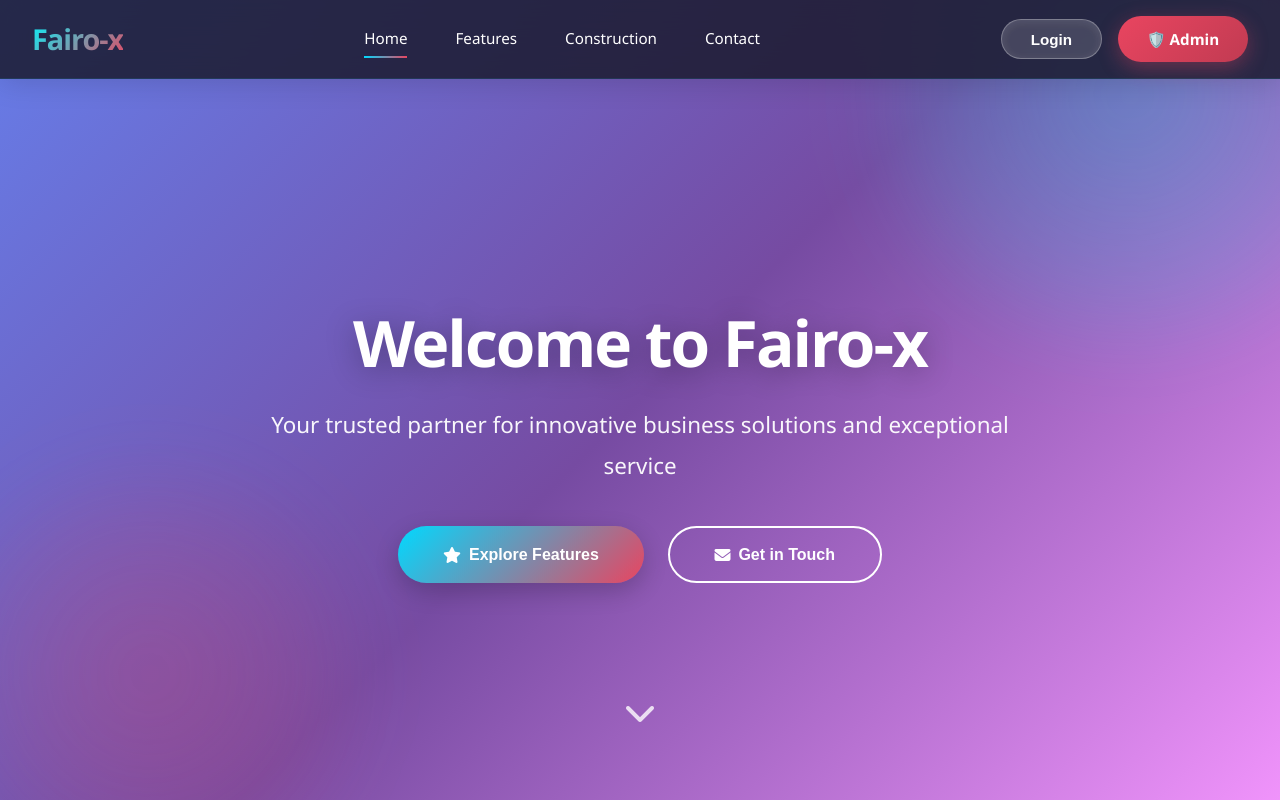
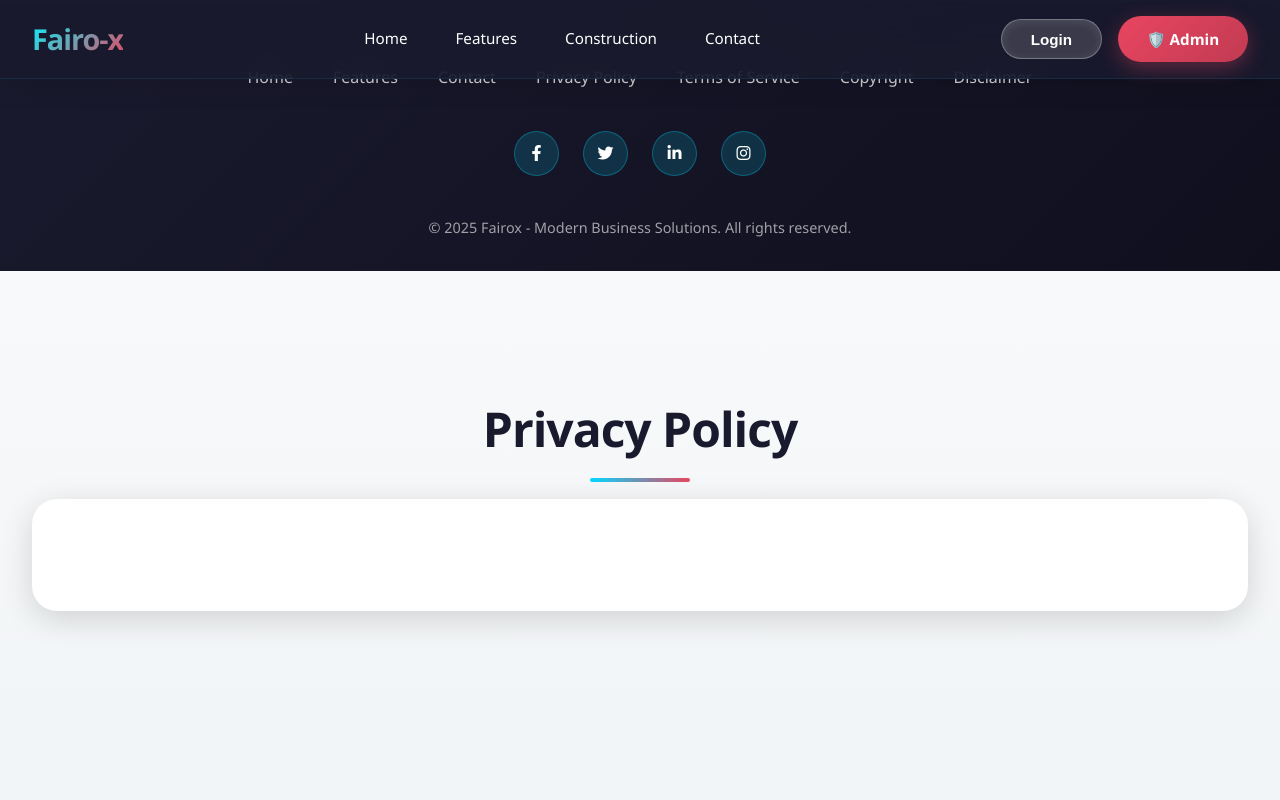
Before and after one commit to fairo2/fairox, a website: page public/index.html in a window 1280 px wide. Both pictures are taken after a click on the link "Privacy Policy". Shown: the top 800 px of the page. Drawn offline with Linux system fonts and the light colour scheme.

Commit message:
html index updated to add links to Privacy Policy, Terms of Service, Copyright, and Disclaimer pages.

```diff
--- a/public/index.html
+++ b/public/index.html
@@ -1395,6 +1395,48 @@
                 font-size: 1.5rem;
             }
         }
+
+        /*legal info*/
+        .legal-page {
+    background: linear-gradient(180deg, #f8f9fa 0%, #eef2f5 100%);
+    min-height: 100vh;
+    padding: 120px 2rem 4rem !important;
+}
+
+.legal-content {
+    background: white;
+    padding: 3.5rem;
+    border-radius: 25px;
+    box-shadow: var(--shadow-md);
+    margin-top: 2rem;
+    line-height: 1.8;
+}
+
+.legal-content h3 {
+    color: var(--primary);
+    font-size: 1.5rem;
+    margin-top: 2rem;
+    margin-bottom: 1rem;
+    font-weight: 700;
+    border-left: 4px solid var(--accent);
+    padding-left: 1rem;
+}
+
+.legal-content p {
+    color: var(--text);
+    font-size: 1rem;
+    margin-bottom: 1rem;
+}
+
+.legal-content ul {
+    margin-left: 2rem;
+    margin-bottom: 1.5rem;
+}
+
+.legal-content li {
+    margin-bottom: 0.8rem;
+    color: var(--text);
+}
     </style>
 </head>
 <body>
@@ -1645,8 +1687,10 @@
                 <a href="#" onclick="showPage('home'); return false;">Home</a>
                 <a href="#" onclick="showPage('features'); return false;">Features</a>
                 <a href="#" onclick="showPage('contact'); return false;">Contact</a>
-                <a href="#">Privacy Policy</a>
-                <a href="#">Terms of Service</a>
+                <a onclick="showPage('privacy')">Privacy Policy</a>
+            <a onclick="showPage('terms')">Terms of Service</a>
+            <a onclick="showPage('copyright')">Copyright</a>
+            <a onclick="showPage('disclaimer')">Disclaimer</a>
             </div>
             <div class="social-links">
                 <a href="#" title="Facebook"><i class="fab fa-facebook-f"></i></a>
@@ -1772,39 +1816,42 @@
             });
         }
 
-        function showPage(page) {
+        function showPage(pageId) {
     // Hide loader if visible
     const loader = document.getElementById('loaderScreen');
     if (loader && !loader.classList.contains('fade-out')) {
         loader.classList.add('fade-out');
     }
 
-            document.querySelectorAll('.hero, .section').forEach(el => {
-                el.classList.remove('active');
-                el.style.display = 'none';
+    // Hide all sections (hero, section, AND legal-page)
+    const sections = document.querySelectorAll('.section, .legal-page, .hero');
+    sections.forEach(section => {
+        section.classList.remove('active');
+        section.style.display = 'none';
     });
 
+    // Show selected section
+    const page = document.getElementById(pageId);
+    if (page) {
+        page.style.display = page.id === 'home' ? 'flex' : 'block';
+        page.classList.add('active');
+    }
+
     // Update nav links
-            document.querySelectorAll('.nav-links a').forEach(link => {
-                link.classList.remove('active');
-                if (link.textContent.toLowerCase().includes(page.toLowerCase())) {
-                    link.classList.add('active');
-                }
-            });
-
-            if (page === 'home') {
-                document.getElementById('home').style.display = 'flex';
-            } else {
-                const section = document.getElementById(page);
-                if (section) {
-                    section.style.display = 'block';
-                    section.classList.add('active');
-                }
-            }
-
-            window.scrollTo({ top: 0, behavior: 'smooth' });
-            document.getElementById('navLinks').classList.remove('active');
-        }
+    const navLinks = document.querySelectorAll('.nav-links a');
+    navLinks.forEach(link => link.classList.remove('active'));
+
+    const activeLink = document.querySelector(`.nav-links a[onclick*="'${pageId}'"]`);
+    if (activeLink) activeLink.classList.add('active');
+
+    // Close mobile menu if open
+    const navLinksMenu = document.getElementById('navLinks');
+    if (navLinksMenu) navLinksMenu.classList.remove('active');
+
+    // Scroll to top
+    window.scrollTo(0, 0);
+}
+
 
         function toggleMenu() {
             document.getElementById('navLinks').classList.toggle('active');
@@ -1976,5 +2023,30 @@
             textEl.style.display = 'inline';
         }
     </script>
+    <!-- Privacy Policy -->
+<section class="section legal-page" id="privacy">
+    <div class="container">
+        <h2 class="section-title">Privacy Policy</h2>
+        <div class="legal-content">
+            <!-- content inside -->
+        </div>
+    </div>
+</section>
+
+<!-- Terms of Service -->
+<section class="section legal-page" id="terms">
+    <!-- content -->
+</section>
+
+<!-- Copyright Policy -->
+<section class="section legal-page" id="copyright">
+    <!-- content -->
+</section>
+
+<!-- Disclaimer -->
+<section class="section legal-page" id="disclaimer">
+    <!-- content -->
+</section>
+
 </body>
 </html>
```
Lines whose indentation alone changed are shown as unchanged.
